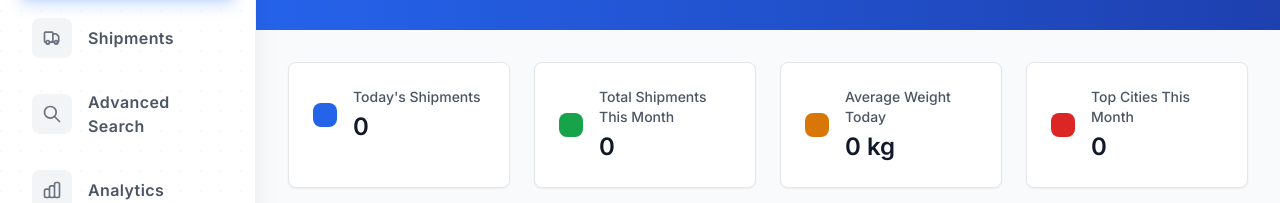
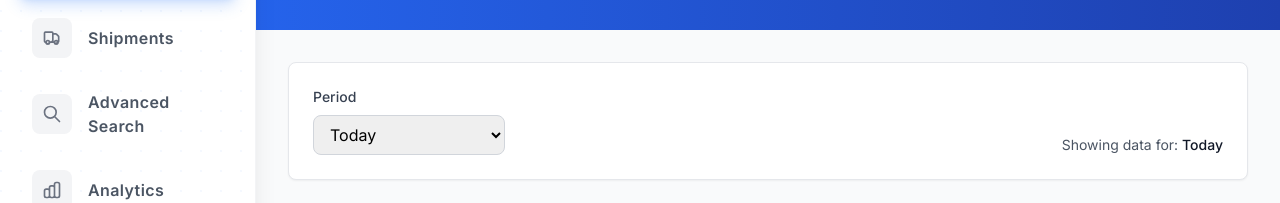
Before and after one commit to affcue25/ShippingDashboard, a Vue app: page / in a window 1280 px wide. Shown: the part 210-413 px from the top of the page. Built offline with nearby package versions, Linux system fonts and the light colour scheme; no server answers.

Commit message:
dashboard changes for duration

```diff
--- a/src/views/Dashboard.vue
+++ b/src/views/Dashboard.vue
@@ -14,8 +14,43 @@
       </div>
     </div>
 
-    <!-- Stats Cards -->
+    <!-- Date Filters + Stats Cards -->
     <div class="px-4 sm:px-6 lg:px-8 py-8">
+      <!-- Date Filter Controls -->
+      <div class="card mb-6">
+        <div class="flex flex-col md:flex-row md:items-end md:justify-between space-y-4 md:space-y-0">
+          <div class="flex items-center space-x-3">
+            <div>
+              <label class="block text-sm font-medium text-gray-700 mb-2 font-english">Period</label>
+              <select v-model="datePreset" class="input-field w-48">
+                <option value="today">Today</option>
+                <option value="week">Week</option>
+                <option value="month">Month</option>
+                <option value="year">Year</option>
+                <option value="total">Total</option>
+                <option value="custom">Custom Range</option>
+              </select>
+            </div>
+            <div v-if="datePreset === 'custom'" class="flex items-end space-x-3">
+              <div>
+                <label class="block text-sm font-medium text-gray-700 mb-2 font-english">From</label>
+                <input v-model="dateFrom" type="date" class="input-field" />
+              </div>
+              <div>
+                <label class="block text-sm font-medium text-gray-700 mb-2 font-english">To</label>
+                <input v-model="dateTo" type="date" class="input-field" />
+              </div>
+              <button @click="applyDateFilter" class="btn-primary" :disabled="!canApplyCustom">
+                Apply
+              </button>
+            </div>
+          </div>
+          <div class="text-sm text-gray-600 font-english" v-if="activeFilterLabel">
+            Showing data for: <span class="font-medium text-gray-900">{{ activeFilterLabel }}</span>
+          </div>
+        </div>
+      </div>
+
       <div class="grid grid-cols-1 md:grid-cols-2 lg:grid-cols-4 gap-6 mb-8">
         <StatCard
           :title="$t('dashboard.todayShipments')"
@@ -129,7 +164,7 @@
 </template>
 
 <script setup>
-import { ref, onMounted } from 'vue'
+import { ref, onMounted, computed, watch } from 'vue'
 import { shippingAPI } from '../services/api'
 import StatCard from '../components/StatCard.vue'
 import TopCitiesChart from '../components/TopCitiesChart.vue'
@@ -150,9 +185,33 @@ const topCitiesData = ref([])
 const recentShipments = ref([])
 const topCustomers = ref([])
 
+// Date filter state
+const datePreset = ref('today') // today | week | month | year | total | custom
+const dateFrom = ref('')
+const dateTo = ref('')
+const canApplyCustom = computed(() => dateFrom.value && dateTo.value)
+const activeFilterLabel = computed(() => {
+  if (datePreset.value === 'custom' && canApplyCustom.value) {
+    return `${dateFrom.value} → ${dateTo.value}`
+  }
+  const labels = { today: 'Today', week: 'This Week', month: 'This Month', year: 'This Year', total: 'All Time' }
+  return labels[datePreset.value] || ''
+})
+
+const buildDateParams = () => {
+  if (datePreset.value === 'custom' && canApplyCustom.value) {
+    return { start_date: dateFrom.value, end_date: dateTo.value }
+  }
+  if (datePreset.value && datePreset.value !== 'total') {
+    return { date_filter: datePreset.value }
+  }
+  return {}
+}
+
 const loadDashboardData = async () => {
   try {
     loading.value = true
+    const dateParams = buildDateParams()
 
     // Load all dashboard data in parallel
     const [
@@ -162,17 +221,17 @@ const loadDashboardData = async () => {
       recentShipmentsRes,
       topCustomersRes
     ] = await Promise.all([
-      shippingAPI.getTotalShipments({ date_filter: 'today' }),
-      shippingAPI.getAverageWeight({ date_filter: 'today' }),
-      shippingAPI.getTopCities({ limit: 5 }),
-      shippingAPI.getRecentShipments({ limit: 5 }),
-      shippingAPI.getTopCustomers({ limit: 5 })
+      shippingAPI.getTotalShipments({ ...dateParams }),
+      shippingAPI.getAverageWeight({ ...dateParams }),
+      shippingAPI.getTopCities({ limit: 5, ...dateParams }),
+      shippingAPI.getRecentShipments({ limit: 5, ...dateParams }),
+      shippingAPI.getTopCustomers({ limit: 5, ...dateParams })
     ])
 
     // Update stats
     stats.value = {
       todayShipments: totalShipmentsRes.data?.total || 0,
-      totalShipments: (await shippingAPI.getTotalShipments()).data?.total || 0,
+      totalShipments: totalShipmentsRes.data?.total || 0,
       averageWeight: Math.round(averageWeightRes.data?.average_weight || 0),
       topCitiesCount: topCitiesRes.data?.length || 0
     }
@@ -189,6 +248,18 @@ const loadDashboardData = async () => {
   }
 }
 
+const applyDateFilter = () => {
+  if (datePreset.value === 'custom' && !canApplyCustom.value) return
+  loadDashboardData()
+}
+
+// Auto-reload when switching presets (non-custom)
+watch(datePreset, (val) => {
+  if (val !== 'custom') {
+    loadDashboardData()
+  }
+})
+
 onMounted(() => {
   loadDashboardData()
 })
```
